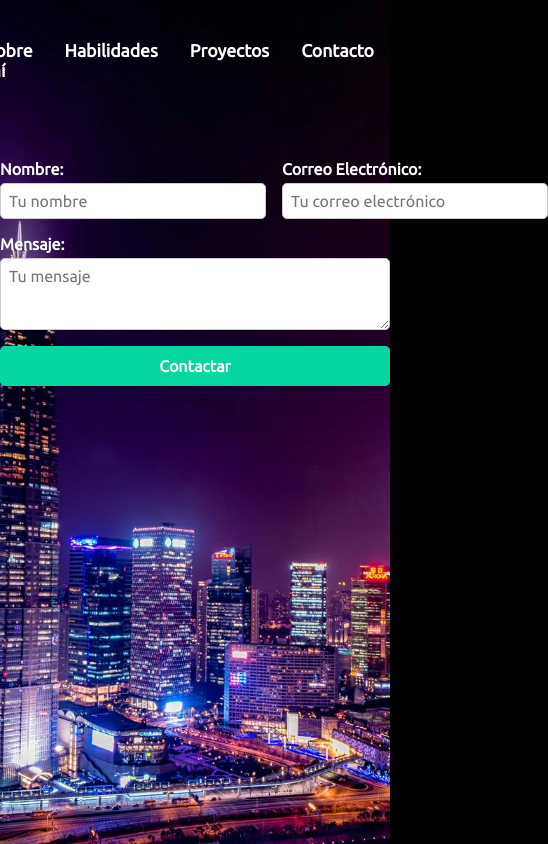
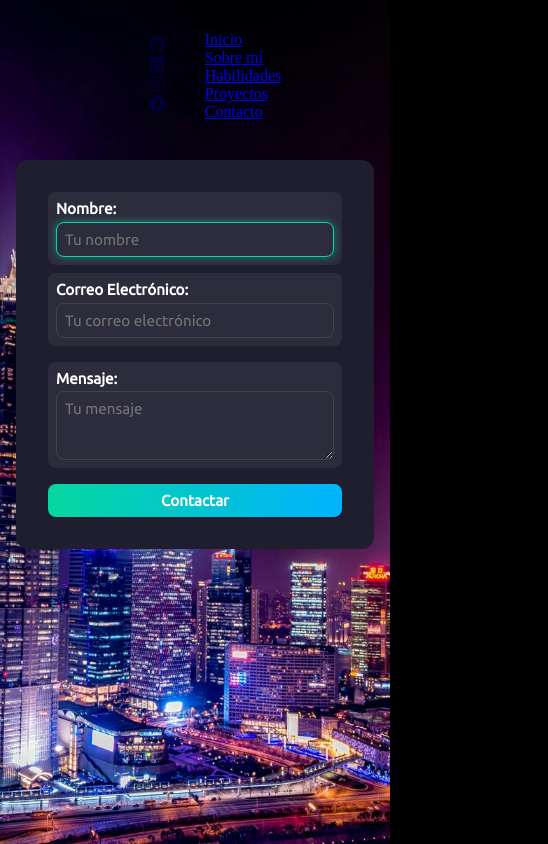
Before and after one commit to TechnoJavBar/portfolio, a React (Vite) app: page /contact in a window 390 px wide. Shown: the whole page, 548 px wide, since content can reach past the window. Built offline with nearby package versions, Linux system fonts and the light colour scheme.

Commit message:
Se ha creado el codigo responsive

```diff
--- a/src/components/contactForm.css
+++ b/src/components/contactForm.css
@@ -1,30 +1,52 @@
-@import url('https://fonts.googleapis.com/css2?family=Ubuntu&display=swap');
-
+/* Contenedor principal */
 .containerForm {
   display: flex;
   justify-content: center;
   margin-top: 5rem;
+  padding: 0 1rem;
+  box-sizing: border-box;
+  width: 100%;
 }
 
+/* Formulario */
 .form {
   width: 100%;
   max-width: 500px;
   display: flex;
   flex-direction: column;
   gap: 1rem;
+  box-sizing: border-box;
+  background-color: #1e1e2f;
+  /* color de fondo más elegante */
+  padding: 2rem;
+  border-radius: 12px;
+  box-shadow: 0 10px 25px rgba(0, 0, 0, 0.1);
+  transition: all 0.3s ease;
 }
 
+/* Filas del formulario */
 .form-row {
   display: flex;
   gap: 1rem;
+  flex-wrap: wrap;
 }
 
+/* Controles individuales */
+/* Controles individuales */
 .form-control {
   display: flex;
   flex-direction: column;
   width: 100%;
+  box-sizing: border-box;
+  background-color: #2c2c3c;
+  /* mismo fondo que los inputs */
+  padding: 0.5rem;
+  /* opcional, para separar label y input */
+  border-radius: 8px;
+  /* bordes redondeados consistentes */
 }
 
+/* Labels */
 label {
   font-weight: 600;
   margin-bottom: 0.3rem;
@@ -33,44 +55,74 @@ label {
   gap: 0.4rem;
   color: #ffffff;
   font-family: 'ubuntu', sans-serif;
+  font-size: 0.95rem;
 }
 
+/* Inputs y textarea */
 input,
 textarea {
-  padding: 0.5rem;
-  border-radius: 0.3rem;
-  border: 1px solid #ccc;
+  padding: 0.6rem;
+  border-radius: 8px;
+  border: 1px solid #444;
+  background-color: #2c2c3c;
   font-size: 1rem;
   outline: none;
   font-family: 'ubuntu', sans-serif;
+  width: 100%;
+  box-sizing: border-box;
+  color: #ffffff;
+  transition: all 0.3s ease;
 }
 
+input:focus,
+textarea:focus {
+  border-color: #06d7a0;
+  box-shadow: 0 0 8px rgba(6, 215, 160, 0.5);
+}
+
+/* Botón */
 button {
   padding: 0.7rem;
   border: none;
-  border-radius: 0.3rem;
-  background-color: #06d7a0;
+  border-radius: 8px;
+  background: linear-gradient(90deg, #06d7a0, #00b3ff);
   color: white;
   font-size: 1rem;
   font-weight: 600;
   cursor: pointer;
   font-family: 'ubuntu', sans-serif;
+  width: 100%;
+  box-sizing: border-box;
+  transition: all 0.3s ease;
 }
 
-.valid {
-  display: inline-block;
+button:hover {
+  transform: translateY(-2px);
+  box-shadow: 0 6px 15px rgba(6, 215, 160, 0.3);
 }
 
-.hide {
-  display: none;
+.valid-icon{
+  color: #06d7a0;
+  font-size: 1.2rem;
+}
+.invalid-icon{
+  color: #ff4d4d;
+  font-size: 1.2rem;
 }
 
-.valid-icon {
-  color: #06d7a0;
-  margin-left: 0.5rem;
+
+
+/* Media Queries para móviles */
+@media (max-width: 768px) {
+  .form-row {
+    flex-direction: column;
+    gap: 0.5rem;
+  }
+
+  input,
+  textarea,
+  button {
+    font-size: 0.95rem;
+    padding: 0.5rem;
+  }
 }
-
-.invalid-icon {
-  color: red;
-  margin-left: 0.5rem;
-}
--- a/src/components/header.css
+++ b/src/components/header.css
@@ -1,78 +1,42 @@
-.header{
+/* Header */
+.header {
     position: sticky;
+    top: 0;
     margin: 0;
     padding: 15px 0;
-
-    width: auto;
+    width: 100%;
     height: 50px;
     background-color: transparent;
-
+    z-index: 1000;
+    /* siempre encima del aside */
 }
 
 .header div {
     display: flex;
     align-items: center;
-    justify-content: right;
-
+    justify-content: flex-end;
+    padding: 0 20px;
 }
 
 .header h1 {
     font-size: 24px;
     color: rgb(0, 0, 0);
+}
 
-}
 .header h1 a {
     text-decoration: none;
     color: black;
-
 }
 
-.aside {
-    background-color: transparent;
-    position: static;
-    left: auto;
-    width: 250px;
-    height: auto;
-    align-items: center;
-    border-radius: 50px;
+/* Media Queries para móviles */
+@media (max-width: 768px) {
+    .header div {
+        justify-content: center;
+        padding: 0 10px;
+    }
+
+    .header h1 {
+        font-size: 20px;
+        text-align: center;
+    }
 }
-
-.aside ul {
-    display: flex;
-    background-color: transparent;
-    flex-direction: row;
-    justify-content: space-between;
-    top: 0;
-    list-style: none;
-    padding: 0;
-    align-items: center;
-}
-
-.aside li {
-    margin: 10px 0;
-    color: black;
-}
-
-.FaGithub,
-.FaLinkedin,
-.FaInstagram,
-.FaFacebook {
-    font-size: 2rem;
-    margin: 2px 2px;
-}
-
-.FaGithub {
-    color: rgb(255, 255, 255);
-}
-
-.FaLinkedin {
-    color: rgb(81, 56, 248);
-}
-
-.FaInstagram {
-    color: rgb(247, 0, 255);
-}
-
-.FaFacebook {
-    color: rgb(0, 0, 255);
-}
--- a/src/components/navegator.css
+++ b/src/components/navegator.css
@@ -1,33 +1,29 @@
-@import url('https://fonts.googleapis.com/css2?family=Ubuntu&display=swap');
-
-.navegator {
-  display: flex;
-  justify-content: center;
-  background-color: transparent;
-  padding: 1rem;
-
-}
-
-.navegator ul {
-  display: flex;
-  gap: 2rem;
-  list-style: none;
-  padding: 0;
-  margin: 0;
-}
-
-.nav-item a {
+/* Links con gradiente */
+.gradient-link {
   text-decoration: none;
   color: #ffffff;
   font-weight: 600;
   font-size: 1.1rem;
+  font-family: 'Ubuntu', sans-serif;
   transition: all 0.3s ease;
-  font-family: 'ubuntu', sans-serif;
 }
 
-.nav-item a:hover {
+.gradient-link:hover {
   color: transparent;
   background-image: linear-gradient(90deg, #06d7a0, #00b3ff);
   background-clip: text;
   -webkit-background-clip: text;
 }
+
+/* Toggle hamburguesa con gradiente al interactuar */
+.gradient-toggle .navbar-toggler-icon {
+  background-image: linear-gradient(90deg, #06d7a0, #00b3ff);
+  border-radius: 4px;
+  transition: all 0.3s ease;
+}
+
+.gradient-toggle:hover .navbar-toggler-icon,
+.gradient-toggle:focus .navbar-toggler-icon {
+  transform: scale(1.1);
+  filter: brightness(1.2);
+}
--- a/src/pages/aboutMePage.css
+++ b/src/pages/aboutMePage.css
@@ -1,7 +1,25 @@
-.aboutMePage{
+.aboutMePage {
     display: flex;
     flex-direction: row-reverse;
     align-items: center;
     justify-content: center;
     gap: 20px;
 }
+
+/* Media Queries para pantallas medianas (tablets) */
+@media (max-width: 1024px) {
+    .aboutMePage {
+        gap: 15px;
+        /* reducir espacio */
+    }
+}
+
+/* Media Queries para pantallas pequeñas (móviles) */
+@media (max-width: 768px) {
+    .aboutMePage {
+        flex-direction: column;
+        /* apila los elementos uno encima del otro */
+        align-items: center;
+        justify-content: center;
+    }
+}
```
